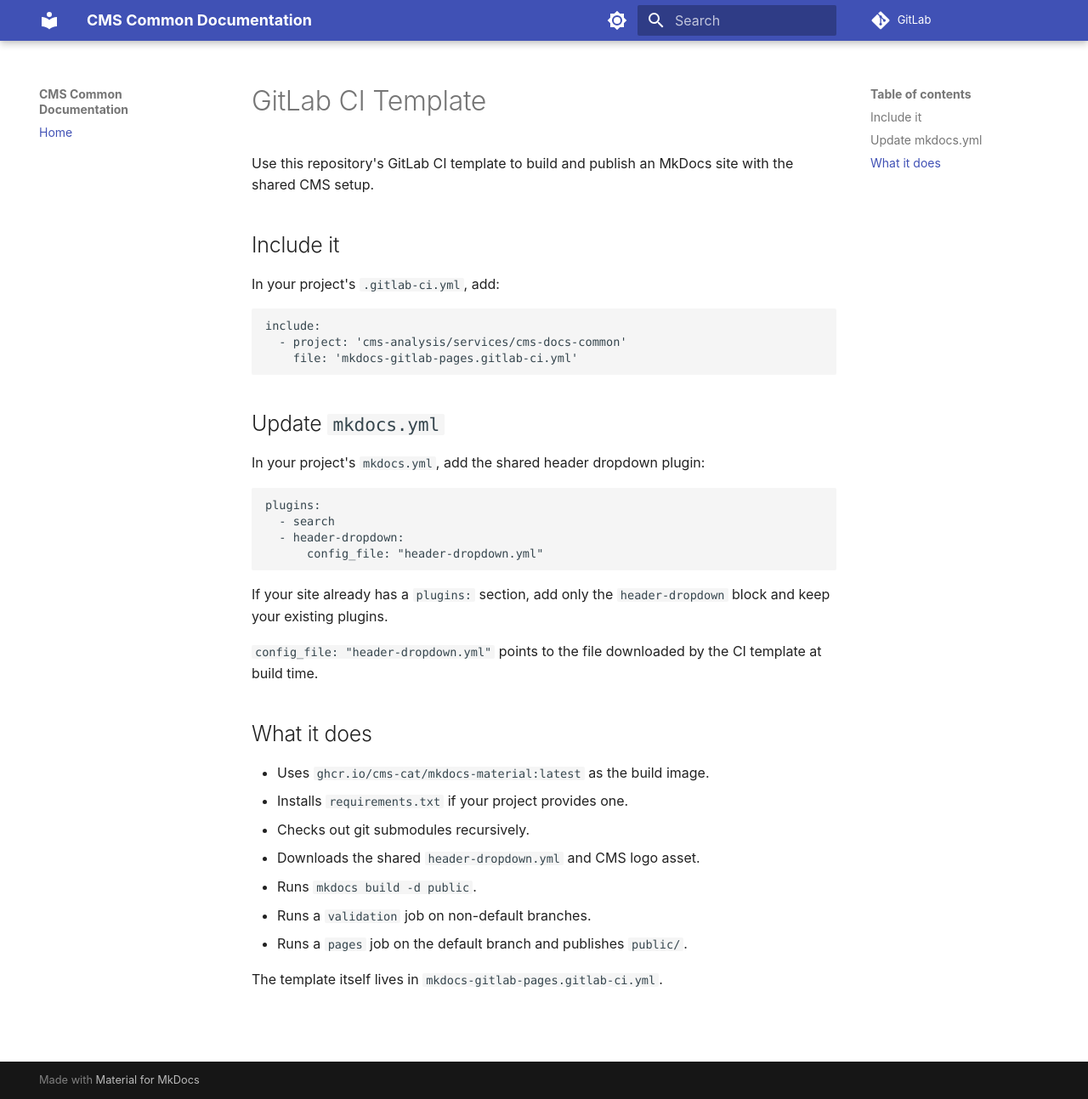
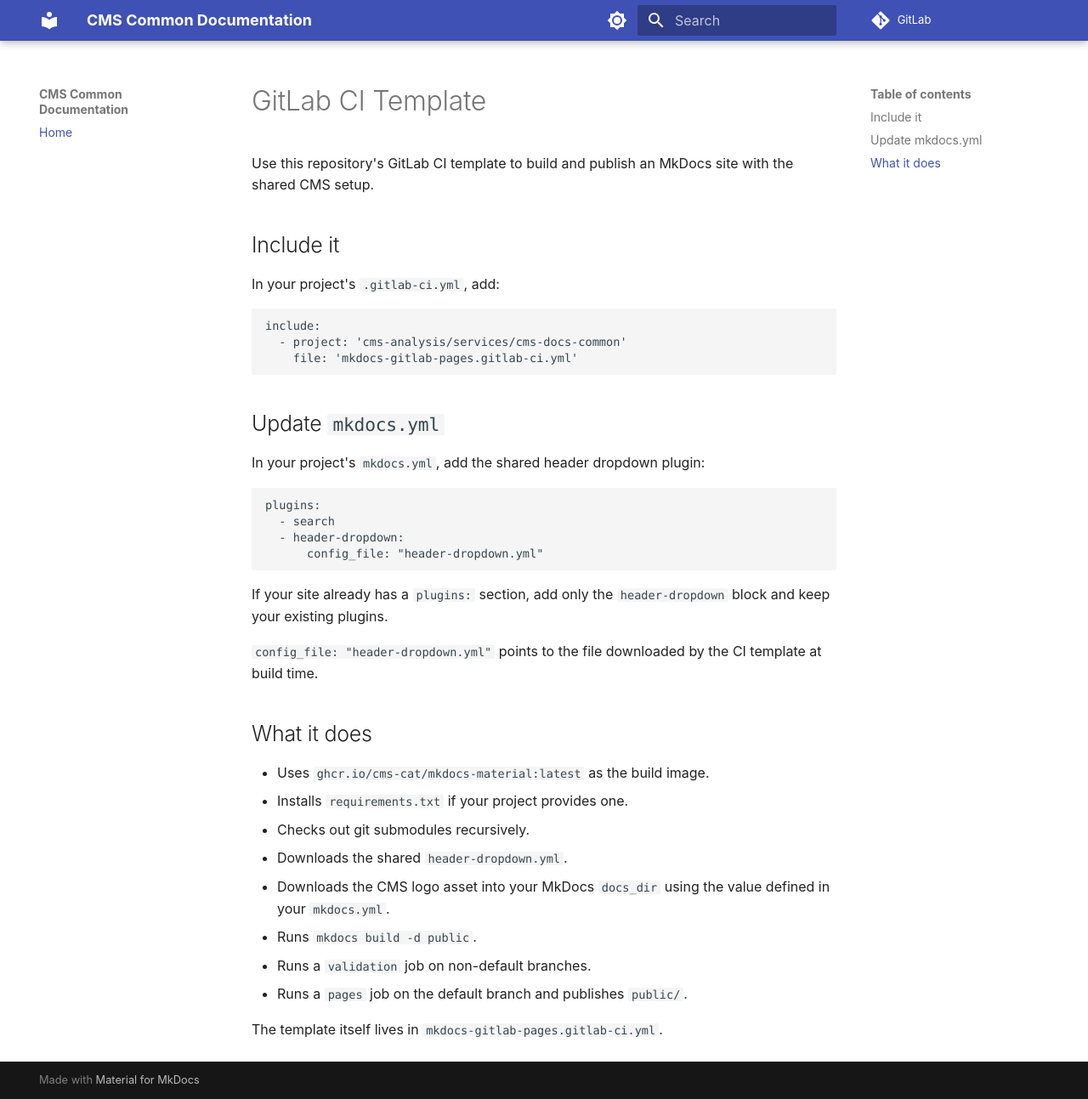
Before and after one commit to cms-cat/cms-docs-common, an MkDocs documentation site: the page built from docs/index.md, in a window 1280 px wide and 1293 px high. Shown: the whole window at 85% size. Built offline with MkDocs 1.6.1 and Material for MkDocs 9.7.7, drawn with Linux system fonts in a browser that asks for light colours.

Commit message:
Download CMS logo into docs_dir based on mkdocs.yml

```diff
--- a/docs/index.md
+++ b/docs/index.md
@@ -35,7 +35,8 @@
 - Uses `ghcr.io/cms-cat/mkdocs-material:latest` as the build image.
 - Installs `requirements.txt` if your project provides one.
 - Checks out git submodules recursively.
-- Downloads the shared `header-dropdown.yml` and CMS logo asset.
+- Downloads the shared `header-dropdown.yml`.
+- Downloads the CMS logo asset into your MkDocs `docs_dir` using the value defined in your `mkdocs.yml`.
 - Runs `mkdocs build -d public`.
 - Runs a `validation` job on non-default branches.
 - Runs a `pages` job on the default branch and publishes `public/`.
```
Also changed, not shown: mkdocs-gitlab-pages.gitlab-ci.yml (+14 -1 lines).
